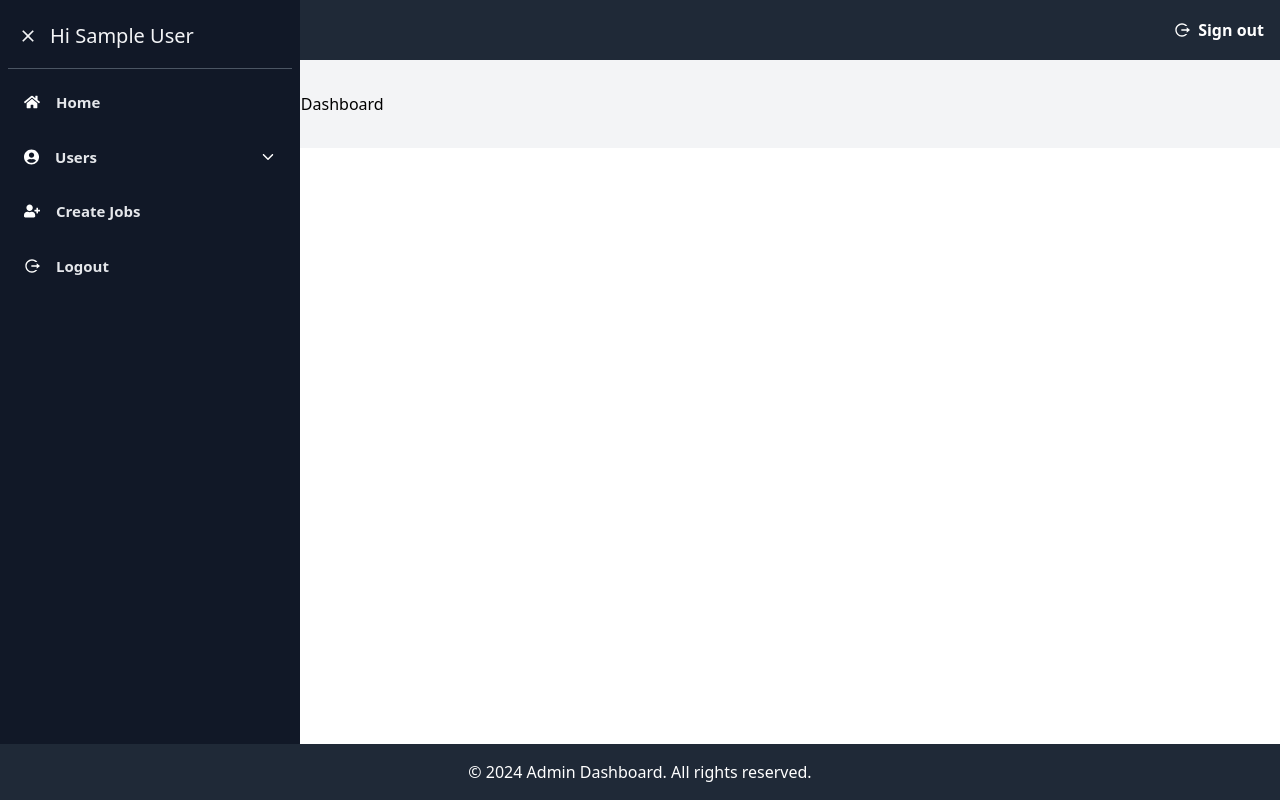
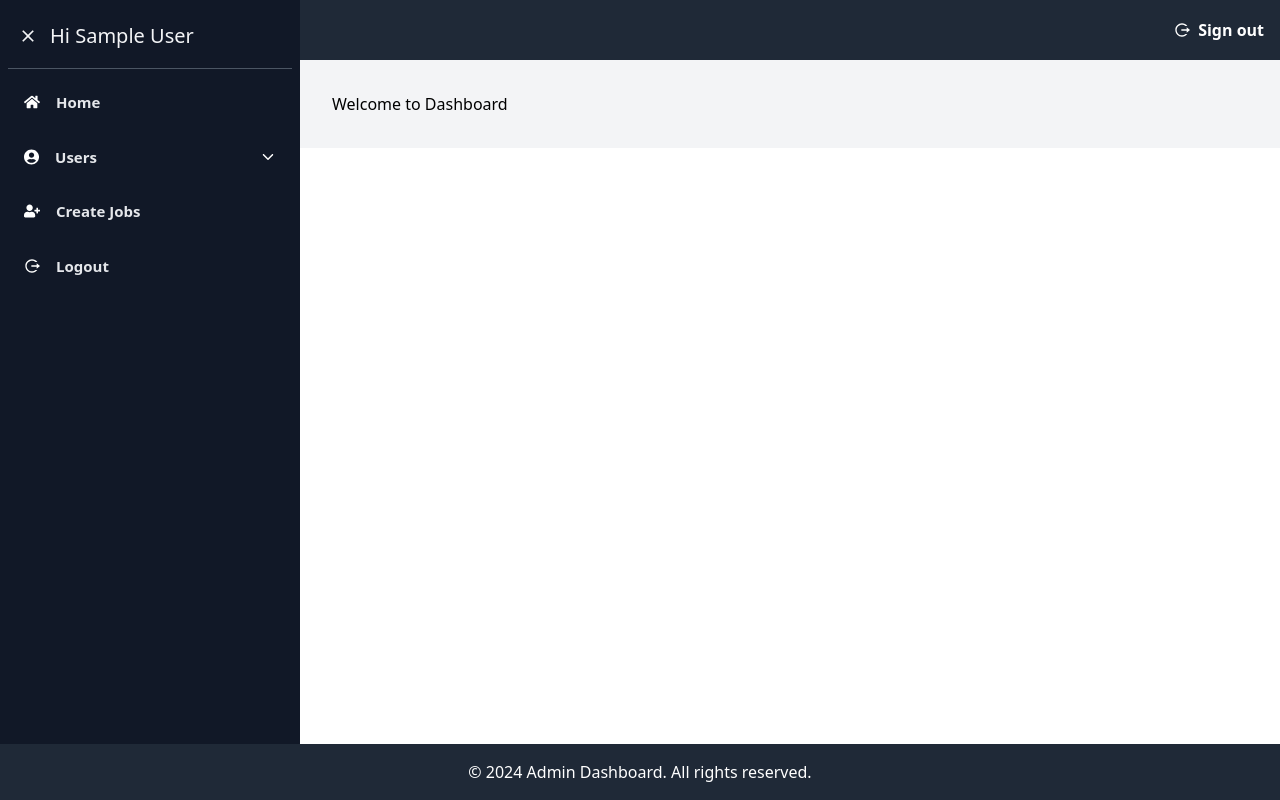
Before and after one commit to HDYadav/naka, a React (Create React App) app: page /dashboard in a window 1280 px wide. Built offline with nearby package versions, Linux system fonts and the light colour scheme; sample sign-in values are in the browser's storage.

Commit message:
fixed the layout fwhen sidebar is open or close

```diff
--- a/src/components/Dashboard.js
+++ b/src/components/Dashboard.js
@@ -1,10 +1,14 @@
 import React from "react";
 import LayoutHOC from "./LayoutHOC";
+import { useSelector } from "react-redux";
 
 const Dashboard = () => {
-  return <div className="p-8 ml-44">
-  <h1>Welcome to Dashboard</h1>
-  </div>;
+  const isSidebarOpen = useSelector((store) => store.commanSlice.isSidebarOpen);
+  return (
+    <div className={`p-8 ${isSidebarOpen ? "w-[calc(100%-300px)] ml-[300px]" : "w-full"}`}>
+      <h1>Welcome to Dashboard</h1>
+    </div>
+  );
 };
 
 export default LayoutHOC(Dashboard);
--- a/src/components/Leftmenu.js
+++ b/src/components/Leftmenu.js
@@ -26,7 +26,7 @@ const Leftmenu = (props) => {
   };
 
   return (
-    <div>
+    <>
       {isSidebarOpen && (
         <div className="sidebar fixed top-0 bottom-0 lg:left-0 p-2 w-[300px] overflow-y-auto text-center bg-gray-900">
           <div className="text-gray-100 text-xl">
@@ -96,7 +96,10 @@ const Leftmenu = (props) => {
               </span>
             </div>
           </Link>
-          <div className="p-2.5 mt-3 flex items-center rounded-md px-4 duration-300 cursor-pointer hover:bg-blue-600 text-white" onClick={handleSignOut}>
+          <div
+            className="p-2.5 mt-3 flex items-center rounded-md px-4 duration-300 cursor-pointer hover:bg-blue-600 text-white"
+            onClick={handleSignOut}
+          >
             <RiLogoutCircleRLine />
             <span className="text-[15px] ml-4 text-gray-200 font-bold">
               Logout
@@ -104,7 +107,7 @@ const Leftmenu = (props) => {
           </div>
         </div>
       )}
-    </div>
+    </>
   );
 };
 
```
